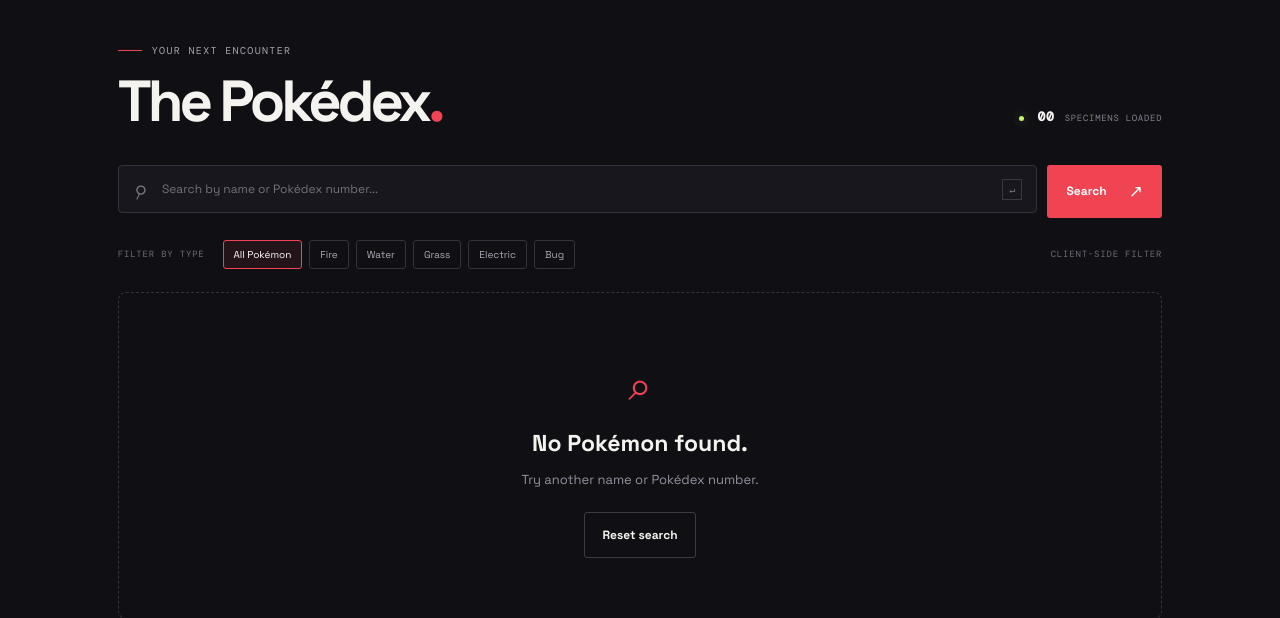
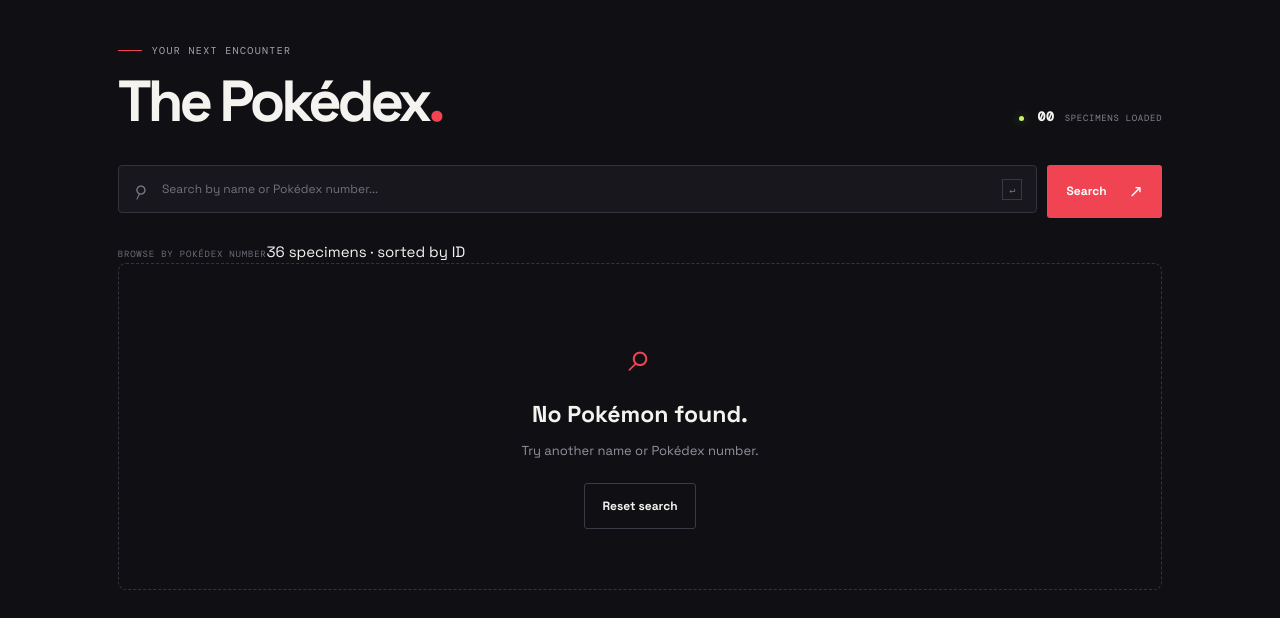
Before and after one commit to shayan-wasLazy/poketest-django, a Django app: page / in a window 1280 px wide. Shown: the part 801-1419 px from the top of the page. Run offline with Django 5.2, Linux system fonts and the light colour scheme; data that the repository does not hold is empty.

Commit message:
Keep discovery UI honest about available API filters

```diff
--- a/templates/pokedex/home.html
+++ b/templates/pokedex/home.html
@@ -13,15 +13,12 @@
 <section class="dex-section" id="pokedex"><div class="section-heading"><div><div class="eyebrow"><span class="eyebrow-line"></span> YOUR NEXT ENCOUNTER</div><h2>The Pokédex<span class="title-red">.</span></h2></div><div class="section-count"><span class="count-dot"></span> <b>{{ pokemon|length|stringformat:"02d" }}</b> SPECIMENS LOADED</div></div>
 <form class="search-panel" method="get" action="{% url 'home' %}"><label class="search-box"><span class="search-icon">⌕</span><input type="search" name="q" value="{{ query }}" placeholder="Search by name or Pokédex number..." aria-label="Search Pokémon"><kbd>↵</kbd></label><button class="button button-primary search-button" type="submit">Search <span>↗</span></button>{% if query %}<a class="clear-search" href="{% url 'home' %}">Clear ×</a>{% endif %}</form>
 {% if error %}<div class="error-panel"><span class="error-icon">!</span><div><b>Connection interrupted</b><p>{{ error }} The test suite uses mocked responses, so tests still run offline.</p></div><a href="{% url 'home' %}" class="text-link">Retry ↻</a></div>
-{% else %}<div class="filter-row"><span class="filter-label">FILTER BY TYPE</span><div class="type-filters" id="type-filters"><button type="button" class="type-filter active" data-type="all">All Pokémon</button><button type="button" class="type-filter" data-type="fire">Fire</button><button type="button" class="type-filter" data-type="water">Water</button><button type="button" class="type-filter" data-type="grass">Grass</button><button type="button" class="type-filter" data-type="electric">Electric</button><button type="button" class="type-filter" data-type="bug">Bug</button></div><span class="filter-hint">CLIENT-SIDE FILTER</span></div>
+{% else %}<div class="browse-note"><span class="filter-label">BROWSE BY POKÉDEX NUMBER</span><span class="browse-note-copy">36 specimens · sorted by ID</span></div>
 <div class="pokemon-grid" id="pokemon-grid">{% for item in pokemon %}<article class="pokemon-card" data-name="{{ item.name|lower }}" data-id="{{ item.id }}" data-types="{{ item.types|join:' '|lower }}">
 <div class="card-topline"><span class="pokemon-number">NO. {{ item.id|stringformat:"03d" }}</span><form method="post" action="{% url 'add_favorite' %}" class="favorite-form">{% csrf_token %}<input type="hidden" name="pokemon_id" value="{{ item.id }}"><input type="hidden" name="name" value="{{ item.name|lower }}"><input type="hidden" name="sprite_url" value="{{ item.image }}"><button class="heart-button {% if item.id in favorite_ids %}is-favorite{% endif %}" type="submit" aria-label="Save {{ item.name }} to collection">{% if item.id in favorite_ids %}♥{% else %}♡{% endif %}</button></form></div>
 <a href="{% url 'pokemon_detail' item.id %}" class="pokemon-art-link" aria-label="View {{ item.name }}"><div class="card-glow"></div><span class="card-watermark">{{ item.id|stringformat:"03d" }}</span><img class="pokemon-art" loading="lazy" src="{{ item.image }}" alt="{{ item.name }}" onerror="this.style.opacity='.15'"></a>
 <div class="pokemon-card-info"><h3>{{ item.name }}</h3><div class="card-bottom"><span class="type-chip type-unknown">POKÉMON</span><a href="{% url 'pokemon_detail' item.id %}" class="card-arrow" aria-label="Details for {{ item.name }}">↗</a></div></div></article>
 {% empty %}<div class="empty-state"><span class="empty-symbol">⌕</span><h3>No Pokémon found.</h3><p>Try another name or Pokédex number.</p><a href="{% url 'home' %}" class="button button-secondary">Reset search</a></div>{% endfor %}</div><div class="grid-end"><span></span> END OF CURRENT FIELD DATA <span></span></div>{% endif %}</section>
 <section class="qa-banner"><div class="qa-icon">✓</div><div><div class="eyebrow">BUILT DIFFERENT. TESTED PROPERLY.</div><h2>Good code handles<br><span>the unexpected.</span></h2></div><p>Timeouts, missing Pokémon, malformed responses. We test the edge cases so your users don't have to find them.</p><a href="https://docs.pytest.org/en/stable/" target="_blank" rel="noreferrer" class="button button-secondary">Explore pytest ↗</a></section>
-<script>
-const filterButtons=document.querySelectorAll(".type-filter"),cards=document.querySelectorAll(".pokemon-card");
-filterButtons.forEach(button=>button.addEventListener("click",()=>{filterButtons.forEach(item=>item.classList.remove("active"));button.classList.add("active");const type=button.dataset.type;cards.forEach(card=>{card.hidden=!(type==="all"||card.dataset.types.split(" ").includes(type));});}));
-</script>
+
 {% endblock %}
```
